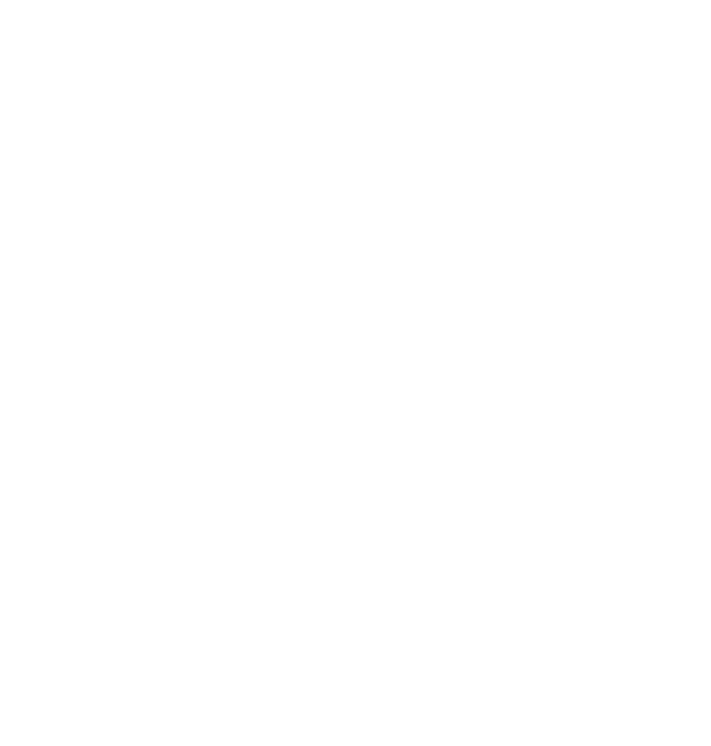
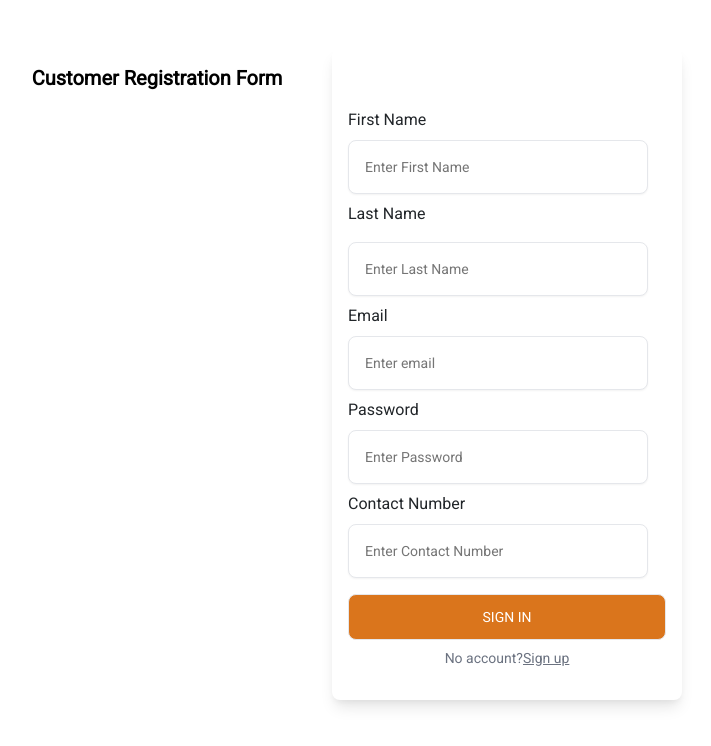
Before and after one commit to AbhishekPeiris/eYeCAREopticals, a React (Create React App) app in the folder frontend/: page /addcustomerdetails in a window 1280 px wide. Before the commit this address had no page. Shown: the top 746 px of the page, without its empty margins (218-929 px from the left). Built offline with nearby package versions, Linux system fonts and the light colour scheme.

Commit message:
AddcustomerDetails screen

```diff
--- a/frontend/src/App.js
+++ b/frontend/src/App.js
@@ -17,7 +17,7 @@
 
 import AddDoctor from './screens/AddDoctor';
 import AddRepairmentDetails from './screens/AddRepairmentDetails';
-
+import AddCustomerDetails from './screens/AddCustomerDetails';
 import NavBar from './components/NavBar';
 import Footer from './components/Footer';
 import RayBan from './components/RayBan';
@@ -71,6 +71,7 @@
         <Route path="/admindashboard" element={<AdminDashboardScreen />} />
         <Route path='/adddoctor' element={<AddDoctor />} />
         <Route path='/addrepdetails' element={<AddRepairmentDetails />} />
+        <Route path='/addcustomerdetails' element={<AddCustomerDetails />} />
       </Routes>
     </BrowserRouter>
 
--- /dev/null
+++ b/frontend/src/screens/AddCustomerDetails.js
@@ -0,0 +1,50 @@
+import React from 'react'
+
+function AddCustomerDetails() {
+  return (
+    <div>
+      <div className="content">
+    <form class="form mb-5 mt-5">
+       <p class="form-title">Customer Registration Form</p>
+
+        <div class="input-container">
+          <lable>First Name</lable>
+          <input type="text" placeholder="Enter First Name "/>
+        </div>
+
+         <div class="input-container">
+           <label>Last Name</label>
+           <input type="text" placeholder="Enter Last Name"/>
+         </div>
+
+          <div class="input-container">
+            <lable>Email</lable>
+            <input type="email" placeholder="Enter email"/>
+          </div>
+
+          <div class="input-container">
+            <lable>Password</lable>
+            <input type="password" placeholder="Enter Password"/>
+          </div>
+
+          <div class ="input-container">
+            <lable>Contact Number</lable>
+            <input type ="mobile" placeholder="Enter Contact Number"/>
+          </div>
+
+
+         <button type="submit" class="submit">
+        Sign in
+      </button>
+
+      <p class="signup-link">
+        No account?
+        <a href="">Sign up</a>
+      </p>
+   </form>
+   </div>
+    </div>
+  )
+}
+
+export default AddCustomerDetails
```
